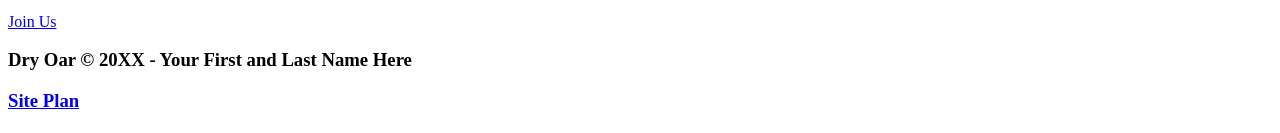
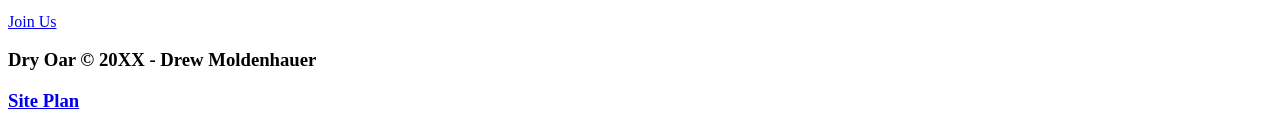
Before and after one commit to drewmold/drewmold.github.io, a plain HTML site: page index.html in a window 1280 px wide. Shown: the part 566-699 px from the top of the page. Drawn offline with Linux system fonts and the light colour scheme.

Commit message:
home page

```diff
--- a/index.html
+++ b/index.html
@@ -54,7 +54,7 @@
     </section>
 </main>
 <footer>
-    <h3>Dry Oar &copy; 20XX - Your First and Last Name Here</h3>
+    <h3>Dry Oar &copy; 20XX - Drew Moldenhauer</h3>
     <h3><a href="site-plan-rafting.html">Site Plan</a></h3>
     <h3><a href="contactus.html">Contact Us</a></h3>
     <div class="social">
```
